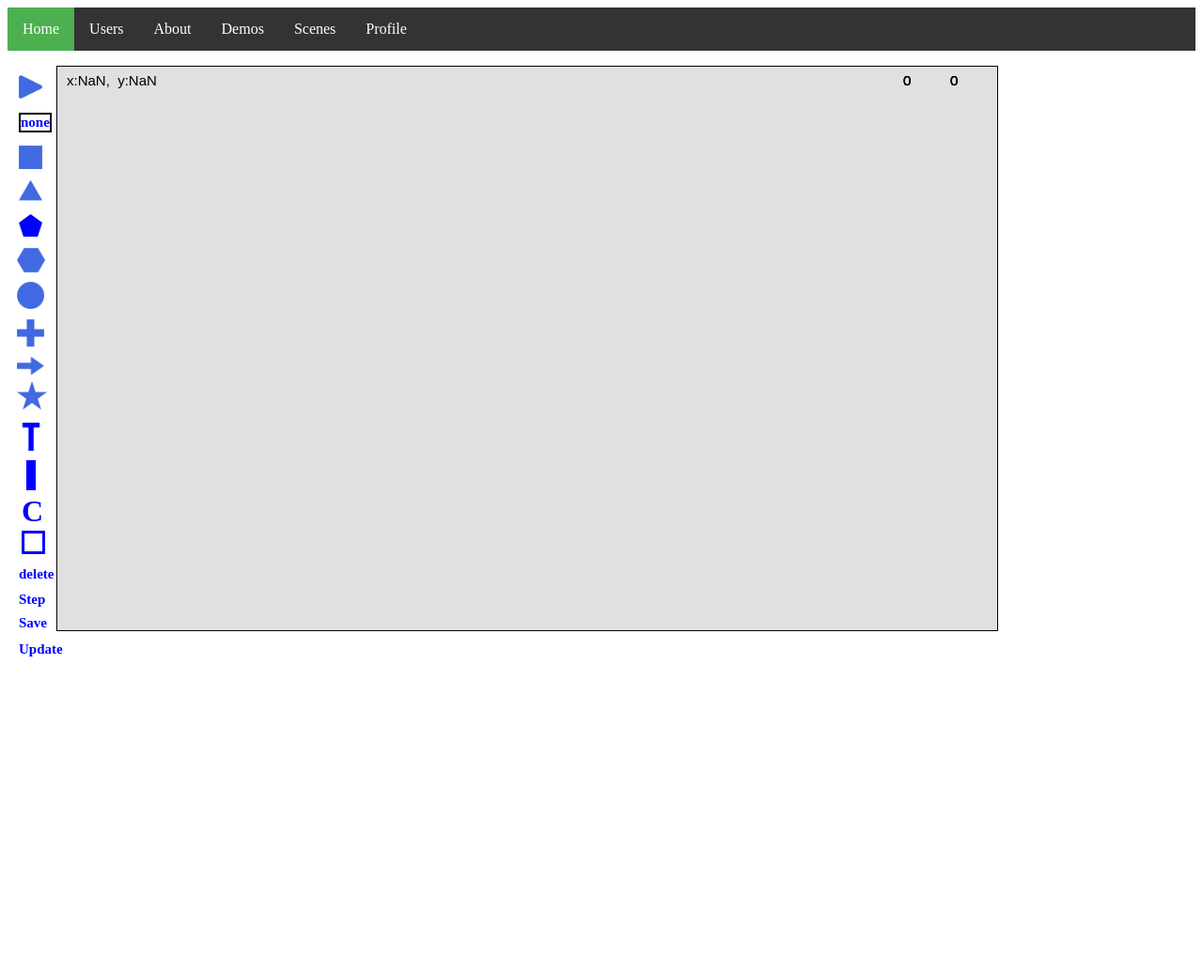
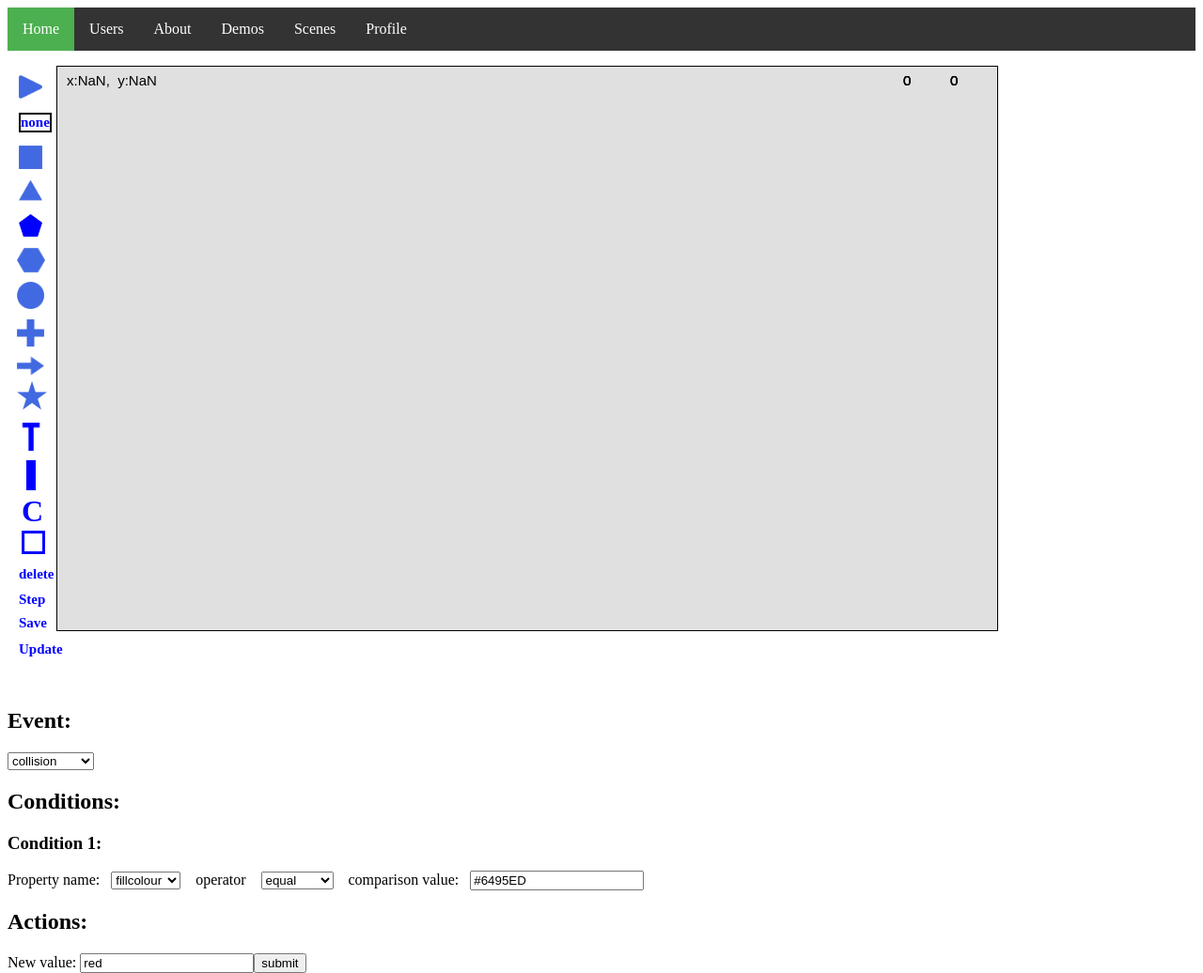
Before and after one commit to Kingsley1331/simmy, a React app in the folder client/: page /scenes in a window 1280 px wide. Shown: the whole page at 94% size. Before the commit the page ends 800 px from the top, so only its background shows below. Built offline with nearby package versions, Linux system fonts and the light colour scheme; no server answers; animation ran at ten frames a second.

Commit message:
Add user interface for creating events and actions

```diff
--- a/client/src/engine/scenes/scene.js
+++ b/client/src/engine/scenes/scene.js
@@ -19,7 +19,8 @@ let Scene = {
     display: true,
     restitution: 1
   },
-  currentEvents: { click: false, doubleClick: false, collision: false }
+  currentEvents: { click: false, doubleClick: false, collision: false },
+  selectedShape: ""
 };
 
 export function updateSelected(state, Scene) {
--- a/client/src/engine/shapes/shapes.js
+++ b/client/src/engine/shapes/shapes.js
@@ -254,16 +254,26 @@ export function Shape(centre, vertices) {
       subscribed: true,
       collision: {
         actions: [
+          // {
+          //   condition: () => this.colliding && this.physics.velocity.x > 0,
+          //   execute: () => {
+          //     this.fillColour = "red";
+          //   }
+          // },
+          // {
+          //   condition: () => this.colliding && this.physics.velocity.x <= 0,
+          //   execute: () => {
+          //     this.fillColour = "green";
+          //   }
+          // }
+        ]
+      },
+      selected: {
+        actions: [
           {
-            condition: () => this.colliding && this.physics.velocity.x > 0,
+            condition: () => Scene.selected === this.id,
             execute: () => {
-              this.fillColour = "red";
-            }
-          },
-          {
-            condition: () => this.colliding && this.physics.velocity.x <= 0,
-            execute: () => {
-              this.fillColour = "green";
+              this.fillColour = "purple";
             }
           }
         ]
@@ -309,19 +319,31 @@ export function Shape(centre, vertices) {
         ]
       },
       click: {
-        actions: []
+        actions: [
+          {
+            condition: () => this.onShape,
+            execute: () => {
+              console.log("id", this.id);
+              this.selected = true;
+              // this.physics.velocity.x = 0;
+              // this.physics.velocity.y = 0;
+              Scene.selectedShape = this.id;
+            }
+          }
+        ]
       }
     }
   };
   this.tags = [];
   this.checkLocalEvents = function() {
     // console.log("checking local events");
-    const collision = this.events.local.collision;
+    const collision = this.events.local
+      .collision; /**TEMP: rewrite for all collision types as in global below */
     if (this.events.local.subscribed) {
       const length = collision.actions.length;
       for (let i = 0; i < length; i++) {
-        if (collision.actions[i].condition()) {
-          collision.actions[i].execute();
+        if (collision.actions[i].condition(this)) {
+          collision.actions[i].execute(this);
         }
       }
     }
--- a/client/src/engine/utils/listeners.js
+++ b/client/src/engine/utils/listeners.js
@@ -17,6 +17,17 @@ import collisionDetector from "../physics/collisions/collisionDetector";
 import Vector from "./maths/Vector";
 
 const timeStep = Scene.timeStep;
+export const click = element => {
+  element.addEventListener(
+    "click",
+    evt => {
+      Scene.currentEvents.click = true;
+      console.log("receiving click :)");
+    },
+    false
+  );
+};
+
 export const doubleClick = element => {
   element.addEventListener(
     "dblclick",
@@ -31,7 +42,7 @@ export const mouseDown = element => {
   element.addEventListener(
     "mousedown",
     evt => {
-      Scene.currentEvents.click = true;
+      // Scene.currentEvents.click = true;
       if (Scene.selected === "step") {
         Scene.time += timeStep;
         forEachShape(function(i) {
--- a/client/src/style/index.css
+++ b/client/src/style/index.css
@@ -210,3 +210,8 @@ canvas {
   font-size: 16px;
   cursor: pointer;
 }
+
+.eventsWrapper {
+  position: relative;
+  top: 680px;
+}
--- a/client/src/ui/components/Scenes.js
+++ b/client/src/ui/components/Scenes.js
@@ -1,6 +1,7 @@
 import React, { Component } from "react";
 import { connect } from "react-redux";
 import Buttons from "./buttons/";
+import Events from "./events/local";
 import { draw } from "../../engine/scenes/draw";
 import Scene, { updateScene } from "../../engine/scenes/scene";
 import {
@@ -17,7 +18,8 @@ import {
   mouseDown,
   mouseMove,
   mouseUp,
-  doubleClick
+  doubleClick,
+  click
 } from "../../engine/utils/listeners";
 import { applyMotion } from "../../engine/physics/motion";
 import animate from "../../engine/utils/animation";
@@ -38,6 +40,7 @@ class Scenes extends Component {
     mouseMove(canvas);
     mouseUp(canvas);
     doubleClick(canvas);
+    click(canvas);
     reCentre(shapeSelection);
     if (!Object.keys(this.props.scene).length) {
       createWalls();
@@ -55,9 +58,10 @@ class Scenes extends Component {
 
   render() {
     return (
-      <div>
+      <div className="scenesWrapper">
         <Buttons />
         <canvas id="canvas" width="1000" height="600" />
+        <Events />
       </div>
     );
   }
--- /dev/null
+++ b/client/src/ui/components/events/local.js
@@ -0,0 +1,92 @@
+import React, { useRef } from "react";
+import Scene from "../../../engine/scenes/scene";
+
+const EventForm = () => {
+  const properties = useRef(null);
+  const properties2 = useRef(null);
+  const newPropValue = useRef(null);
+  const newPropValue2 = useRef(null);
+  const comparisonValue = useRef(null);
+  const eventTypes = useRef(null);
+  const operator = useRef(null);
+
+  const showEvent = () => {
+    // const property = properties.current.value;
+    const propertyName = properties2.current.value;
+    // const newValue = newPropValue.current.value;
+    const newValue2 = newPropValue2.current.value;
+    const comparison = comparisonValue.current.value;
+    const eventType = eventTypes.current.value;
+    const operatorValue = operator.current.value;
+
+    const selectedShape = Scene.selectedShape;
+    const shape = Scene.shapes.filter(shape => shape.id === selectedShape)[0];
+
+    const action = {};
+
+    const conditionFunction = eval(
+      `(shape) => shape.colliding && shape.${propertyName}${operatorValue}'${comparison}'`
+    );
+
+    action.condition = conditionFunction;
+
+    console.log("conditionFunction", conditionFunction);
+
+    // const executionFunction = eval(`(shape)=>{shape.fillColour='red'}`);
+    const executionFunction = eval(
+      `(shape)=>{shape.${propertyName}='${newValue2}'}`
+    );
+    action.execute = executionFunction;
+
+    console.log("executionFunction", executionFunction);
+    // action.condition();
+    console.log("action", action);
+    shape.events.local[eventType].actions.push(
+      action
+    ); /**TEMP: consider using shapesController */
+  };
+
+  return (
+    <div className="eventsWrapper">
+      <h2>Event:</h2>
+      <select ref={eventTypes}>
+        <option value="collision">collision</option>
+        <option value="drag">drag</option>
+        <option value="click">click</option>
+        <option value="double click">double click</option>
+        <option value="hover">hover</option>
+      </select>
+      <h2> Conditions:</h2>
+      <div>
+        <h3>Condition 1:</h3>
+        Property name:&nbsp; &nbsp;
+        <select ref={properties2}>
+          <option value="fillColour">fillcolour</option>
+          <option value="linewidth">linewidth</option>
+        </select>
+        &nbsp; &nbsp; operator &nbsp; &nbsp;
+        <select ref={operator}>
+          <option value="===">equal</option>
+          <option value="!==">not equal</option>
+        </select>
+        &nbsp; &nbsp; comparison value:&nbsp; &nbsp;
+        <input defaultValue="#6495ED" ref={comparisonValue} />
+      </div>
+      <h2> Actions:</h2>
+      New value: <input defaultValue="red" ref={newPropValue2} />
+      {/* <hr />
+      choose property to modify:{" "}
+      <select ref={properties}>
+        <option value="fillColour">fillcolour</option>
+        <option value="linewidth">linewidth</option>
+      </select>
+      <br />
+      <br />
+      New value: <input ref={newPropValue} />
+      <br /> <br />*/}
+      <button onClick={showEvent}>submit</button>
+    </div>
+  );
+};
+
+export default EventForm;
```
